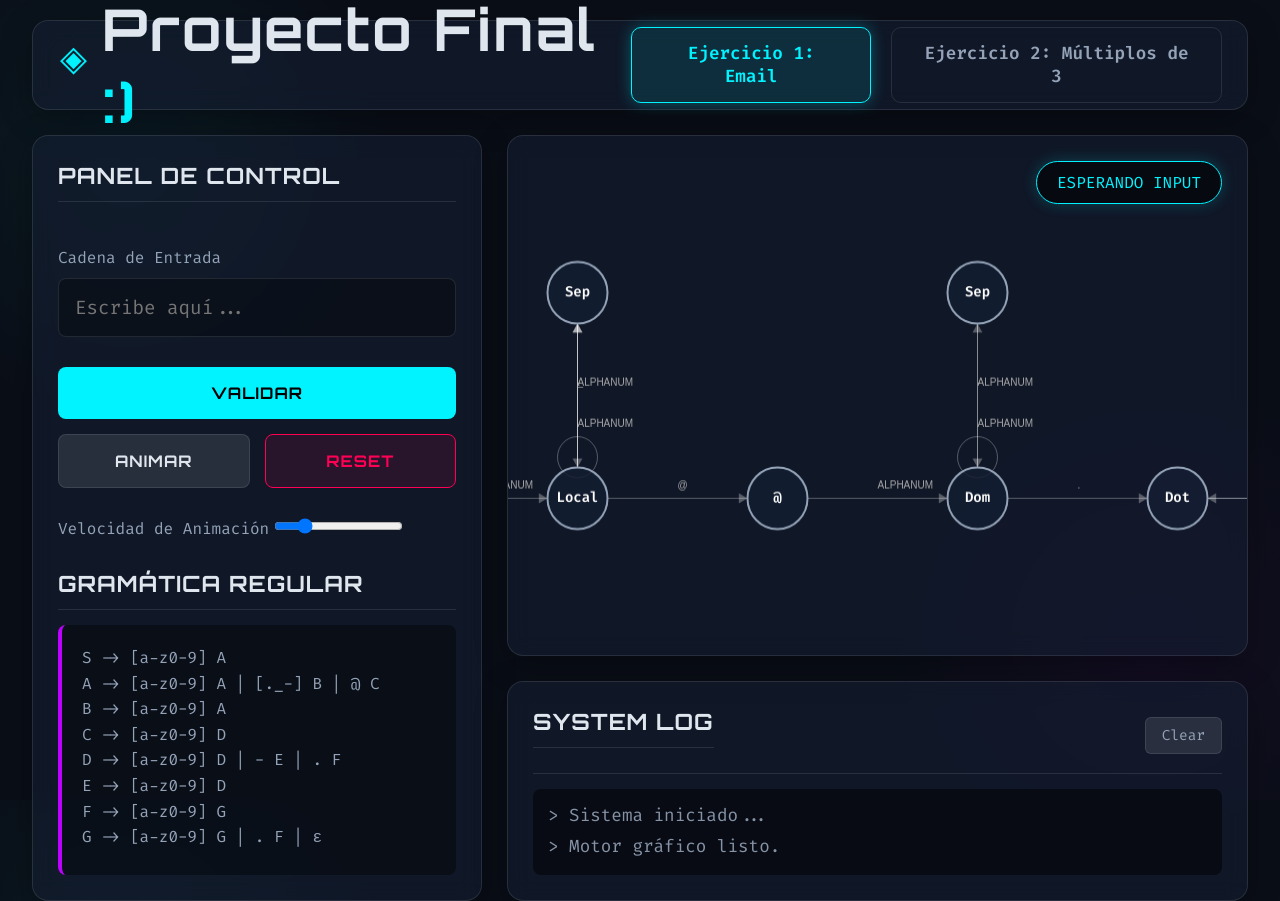
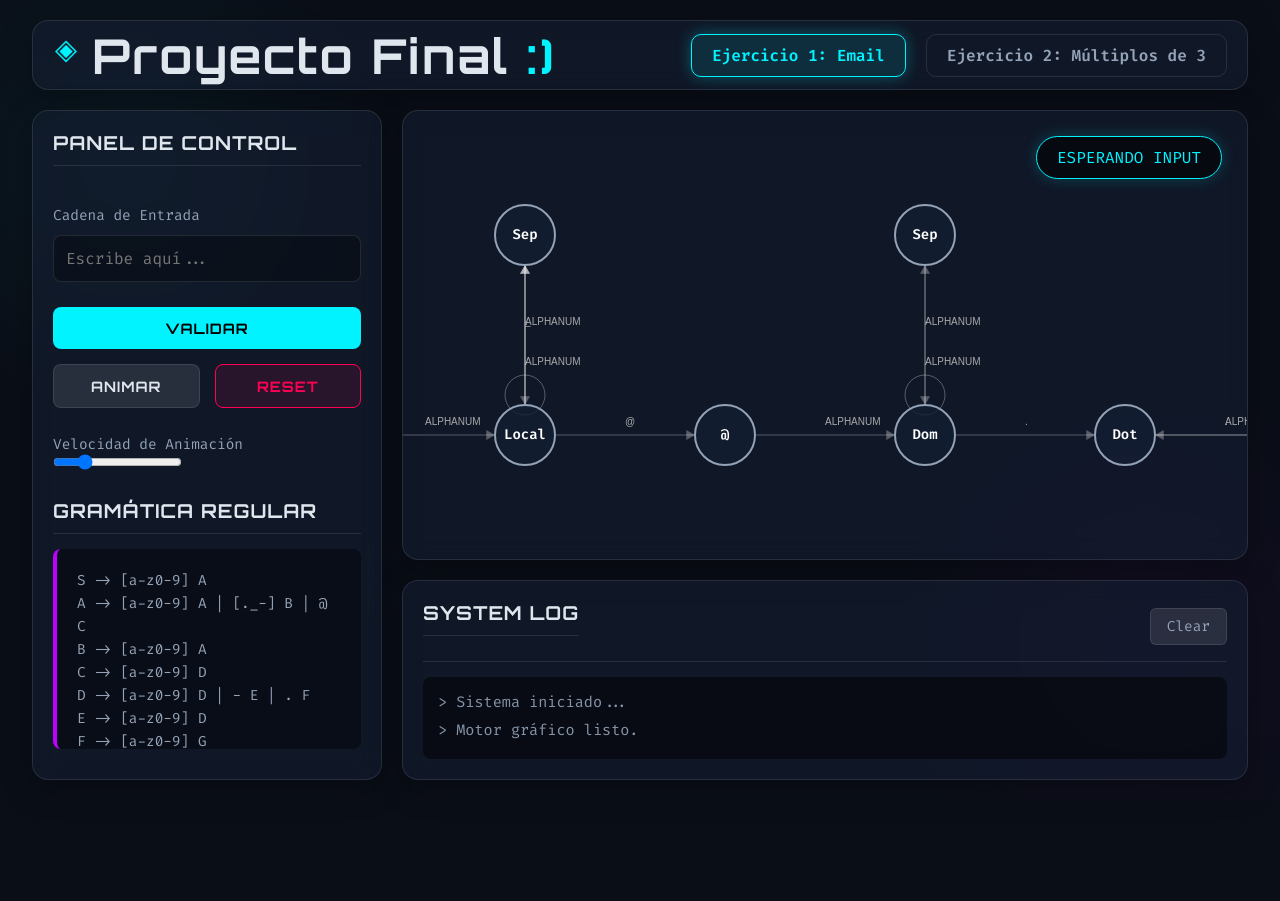
Before and after one commit to happy-12-ui/ProyectoDeTeoriaDeSistemas, a plain HTML site: page index.html in a window 1280 px wide. After the commit the page ends 800 px from the top, so only its background shows below. Drawn offline with Linux system fonts and the light colour scheme.

Commit message:
Refactor CSS styles for layout and components
Updated various styles including header, buttons, and layout dimensions.

```diff
--- a/style.css
+++ b/style.css
@@ -4,7 +4,7 @@
     --glass-border: rgba(255, 255, 255, 0.1);
     --primary-accent: #00f3ff;
     --secondary-accent: #00ff9d;
-    /* Success */
+    /* Exito */
     --error-accent: #ff0055;
     --transition-accent: #bd00ff;
     --text-main: #e0e6ed;
@@ -38,12 +38,11 @@ body {
     width: 95vw;
     height: 95vh;
     display: grid;
-    grid-template-rows: 90px 1fr;
-    /* Increased header height */
-    gap: 25px;
+    grid-template-rows: 70px 1fr;
+    gap: 20px;
 }
 
-/* Glassmorphism Panels */
+/* Paneles estilo vidrio */
 .glass-panel {
     background: var(--glass-bg);
     backdrop-filter: blur(12px);
@@ -51,16 +50,15 @@ body {
     border: 1px solid var(--glass-border);
     border-radius: 16px;
     box-shadow: 0 8px 32px 0 rgba(0, 0, 0, 0.3);
-    padding: 25px;
-    /* Increased padding */
+    padding: 20px;
 }
 
-/* Header */
+/* Cabesera */
 header {
     display: flex;
     justify-content: space-between;
     align-items: center;
-    padding: 0 40px;
+    padding: 0 30px;
 }
 
 .logo {
@@ -68,14 +66,13 @@ header {
     align-items: center;
     gap: 15px;
     font-family: var(--font-display);
-    font-size: 1.8rem;
-    /* Larger logo */
+    font-size: 1.5rem;
     letter-spacing: 2px;
 }
 
 .logo .icon {
     color: var(--primary-accent);
-    font-size: 2.2rem;
+    font-size: 1.8rem;
     animation: spin 10s linear infinite;
 }
 
@@ -92,13 +89,11 @@ nav {
     background: transparent;
     border: 1px solid var(--glass-border);
     color: var(--text-muted);
-    padding: 14px 28px;
-    /* Larger padding */
+    padding: 10px 20px;
     border-radius: 10px;
     cursor: pointer;
     font-family: var(--font-mono);
-    font-size: 1.1rem;
-    /* Larger font */
+    font-size: 1rem;
     transition: all 0.3s ease;
     font-weight: 600;
 }
@@ -116,14 +111,12 @@ nav {
     box-shadow: 0 0 15px rgba(0, 243, 255, 0.3);
 }
 
-/* Main Layout */
+/* Diseño prinsipal */
 main {
     display: grid;
-    grid-template-columns: 450px 1fr;
-    /* Widened to 450px */
-    grid-template-rows: 1fr 220px;
-    /* Log panel height */
-    gap: 25px;
+    grid-template-columns: 350px 1fr;
+    grid-template-rows: 1fr 200px;
+    gap: 20px;
     height: 100%;
 }
 
@@ -131,8 +124,7 @@ main {
     grid-row: 1 / -1;
     display: flex;
     flex-direction: column;
-    gap: 30px;
-    /* More gap */
+    gap: 25px;
 }
 
 #canvas-container {
@@ -151,18 +143,17 @@ main {
     flex-direction: column;
 }
 
-/* Controls Styling */
+/* Estilos de controles */
 h2,
 h3 {
     font-family: var(--font-display);
     color: var(--text-main);
     margin-bottom: 15px;
-    font-size: 1.4rem;
-    /* Larger headers */
+    font-size: 1.2rem;
     text-transform: uppercase;
     letter-spacing: 1px;
     border-bottom: 1px solid var(--glass-border);
-    padding-bottom: 12px;
+    padding-bottom: 10px;
 }
 
 .input-group {
@@ -172,8 +163,7 @@ h3 {
 }
 
 label {
-    font-size: 1rem;
-    /* Larger label */
+    font-size: 0.9rem;
     color: var(--text-muted);
     font-family: var(--font-mono);
 }
@@ -182,12 +172,10 @@ input[type="text"] {
     background: rgba(0, 0, 0, 0.3);
     border: 1px solid var(--glass-border);
     color: var(--primary-accent);
-    padding: 16px;
-    /* Larger input */
+    padding: 12px;
     border-radius: 8px;
     font-family: var(--font-mono);
-    font-size: 1.2rem;
-    /* Larger text */
+    font-size: 1rem;
     outline: none;
     transition: border-color 0.3s;
 }
@@ -204,16 +192,14 @@ input[type="text"]:focus {
 }
 
 .action-btn {
-    padding: 16px 24px;
-    /* Increased padding */
+    padding: 12px 20px;
     border: none;
     border-radius: 8px;
     cursor: pointer;
     font-family: var(--font-display);
     font-weight: bold;
     text-transform: uppercase;
-    font-size: 1rem;
-    /* Increased font size */
+    font-size: 0.9rem;
     transition: all 0.2s;
     letter-spacing: 1px;
 }
@@ -255,17 +241,15 @@ input[type="text"]:focus {
     padding: 20px;
     border-radius: 8px;
     font-family: var(--font-mono);
-    font-size: 1rem;
-    /* Larger code font */
+    font-size: 0.9rem;
     color: var(--text-muted);
     line-height: 1.6;
-    height: 250px;
-    /* Taller grammar block */
+    height: 200px;
     overflow-y: auto;
     border-left: 4px solid var(--transition-accent);
 }
 
-/* Canvas Area */
+/* Area de canvas */
 canvas {
     width: 100%;
     height: 100%;
@@ -290,7 +274,7 @@ canvas {
     box-shadow: 0 0 15px rgba(0, 243, 255, 0.2);
 }
 
-/* Log Panel */
+/* Panel de logs */
 .log-header {
     display: flex;
     justify-content: space-between;
@@ -323,8 +307,7 @@ canvas {
     border-radius: 8px;
     padding: 15px;
     font-family: var(--font-mono);
-    font-size: 1.1rem;
-    /* Larger log text */
+    font-size: 0.95rem;
     overflow-y: auto;
     display: flex;
     flex-direction: column;
@@ -355,7 +338,7 @@ canvas {
     color: var(--transition-accent);
 }
 
-/* Scrollbar */
+/* Barra de scroll */
 ::-webkit-scrollbar {
     width: 10px;
 }
```
